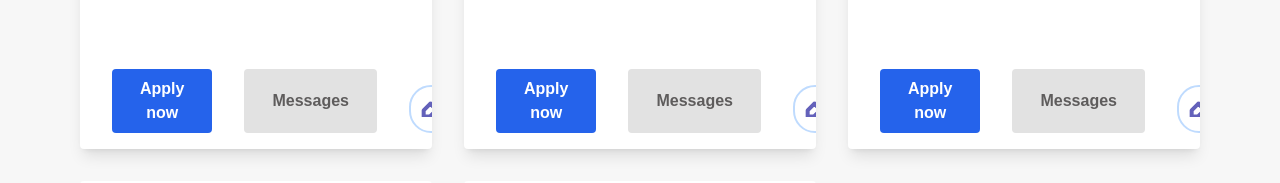
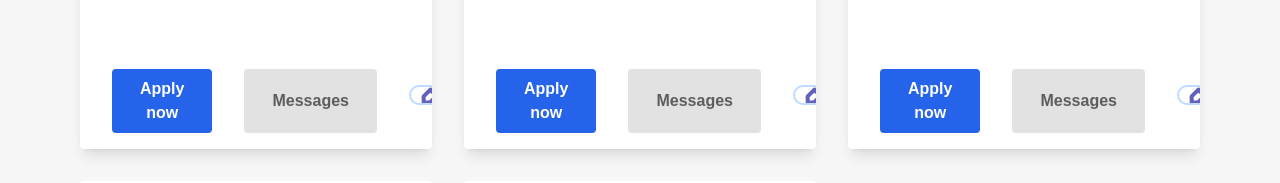
Before and after one commit to Juanes1510/Frontedh, a Next.js app: page / in a window 1280 px wide. Shown: the part 583-766 px from the top of the page. Built offline with nearby package versions, Linux system fonts and the light colour scheme.

Commit message:
cambios en el boton

```diff
--- a/src/app/components/card.tsx
+++ b/src/app/components/card.tsx
@@ -31,7 +31,7 @@ export default function Cartas() {
 
     <section className="min-h-screen bg-[#f7f7f7] p-20">
       <div className="grid grid-cols-1 sm:grid-cols-2 lg:grid-cols-3 gap-8">
-        {DataProductos.map((produc) => (
+        {DataProductos.map ((produc) => (
           <>
             <div className="max-w-sm rounded overflow-hidden shadow-lg bg-white p-4">
               <img className="rounded-lg p-2 h-20 w-20"
@@ -75,11 +75,12 @@ export default function Cartas() {
                 <button className="bg-[#e2e2e2] hover:bg-[#c4c1c1] text-[#5e5c5c] font-bold py-2 px-7 rounded">
                   Messages
                 </button>
+                <a href="https://github.com/">
                 <button className="mt-4 hover:bg-[#e3e3e6] text-[#6361ba] border-[2px] border-blue-200 px-2 rounded-full">
                  <svg className="h-4 w-6" xmlns="https://img.icons8.com/?size=100&id=56304&format=png&color=000000" fill="none" viewBox="0 0 24 24" stroke="currentColor">
                   <path stroke-linecap="round" stroke-linejoin="round" stroke-width="6" d="M11 4h10v10M11 4l9.35 9.35-9.9 9.9H1V14.1l9.35-9.35z" />
                  </svg>
-                </button>
+                </button></a>
               </div>
             </div>
           </>
```
